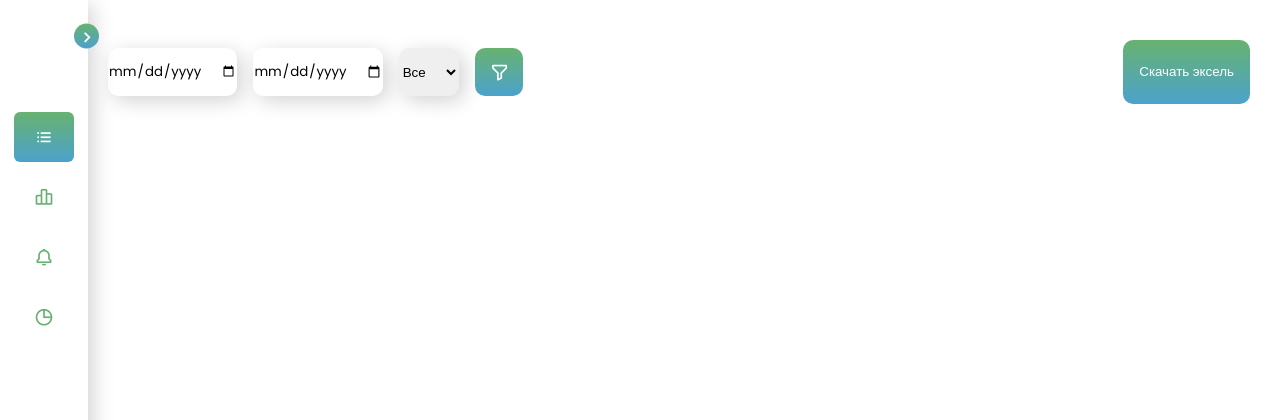
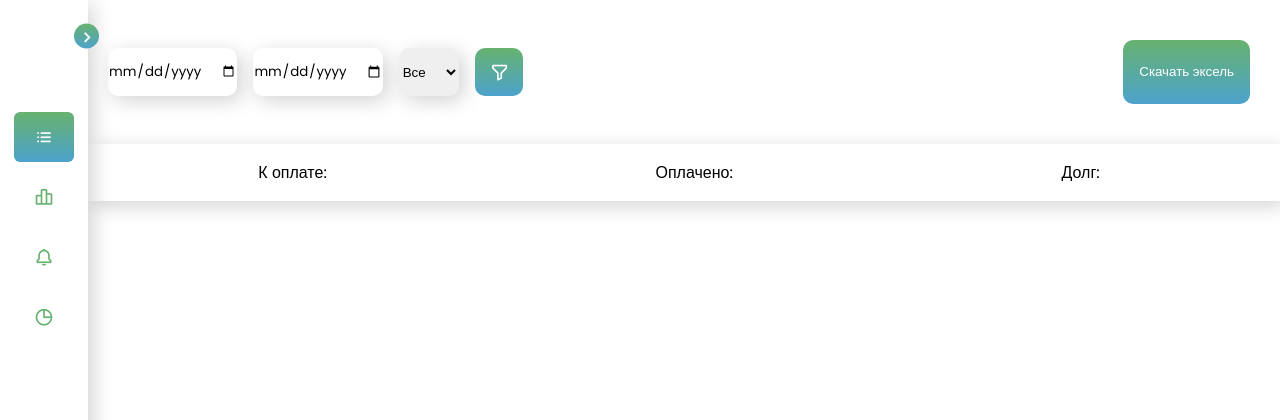
Before and after one commit to HaykBaghdasarian/HaykBaghdasarian.github.io, a PHP site: page / in a window 1280 px wide. Shown: the top 420 px of the page. Run offline with PHP 8.4, Linux system fonts and the light colour scheme; some libraries are stand-ins or nearby versions.

Commit message:
Add files via upload

```diff
--- a/index.html
+++ b/index.html
@@ -96,6 +96,11 @@
                 Скачать эксель
             </button>
         </div>
+        <div class="payinfo">
+            <p id="USD">К оплате:</p>
+            <p id="Payment">Оплачено:</p>
+            <p id="Debt">Долг:</p>
+        </div>
 
 
 
@@ -137,7 +142,7 @@ document.querySelector('.download').onclick = function() {
 }
 
 var arrTypes = []
-
+var payinfo = [0,0,0]
 
 
 
@@ -199,7 +204,7 @@ const db = getFirestore(app);
 
 const fetchData = async () => {
     const querySnapshot = await getDocs(collection(db, "Requests"));
-
+    payinfo = [0,0,0]
 
     querySnapshot.forEach((doc) => {
         arrTypes.push(doc.data())
@@ -208,6 +213,9 @@ const fetchData = async () => {
     arrTypes = arrTypes.sort((a, b) => b.DateTime - a.DateTime)
 
     arrTypes.forEach((doc) => {
+        payinfo[0] += doc.USD
+        payinfo[1] += doc.Payment
+        payinfo[2] += doc.Debt
         const home = document.querySelector('.home')
 
         let request = document.createElement('div')
@@ -312,12 +320,20 @@ const fetchData = async () => {
         home.append(request);
     })
 
+    const usd = document.querySelector('#USD')
+    const payment = document.querySelector('#Payment')
+    const debt = document.querySelector('#Debt')
+
+    usd.innerText = "К оплате: " + payinfo[0].toString()
+    payment.innerText = "Оплачено: " + payinfo[1].toString()
+    debt.innerText = "Долг: " + payinfo[2].toString()
+
 }
 
 const fetchFilteredData = async (from, to, type) => {
 
     arrTypes = []
-
+    payinfo = [0,0,0]
 
     let requests = document.querySelectorAll('.request')
     requests.forEach(request => {
@@ -338,6 +354,9 @@ const fetchFilteredData = async (from, to, type) => {
     arrTypes = arrTypes.sort((a, b) => b.DateTime - a.DateTime)
 
     arrTypes.forEach((doc) => {
+        payinfo[0] += doc.USD
+        payinfo[1] += doc.Payment
+        payinfo[2] += doc.Debt
         const home = document.querySelector('.home')
 
 let request = document.createElement('div')
@@ -422,6 +441,8 @@ request.className = 'request'
         four.append(debt)
 
 
+
+
     let five = document.createElement('div')
     five.className = 'five'
 
@@ -434,17 +455,27 @@ request.className = 'request'
         id.className = 'id'
         id.innerText = doc.ID
         five.append(id)
+        request.append(first)
+        request.append(yesno)
+        request.append(four)
+        request.append(five)
+        home.append(request);
 
-request.append(first)
-request.append(yesno)
-request.append(four)
-request.append(five)
-home.append(request);
     })
+
+    const usd = document.querySelector('#USD')
+    const payment = document.querySelector('#Payment')
+    const debt = document.querySelector('#Debt')
+
+    usd.innerText = "К оплате: " + payinfo[0].toString()
+    payment.innerText = "Оплачено: " + payinfo[1].toString()
+    debt.innerText = "Долг: " + payinfo[2].toString()
 
 
 
 }
+
+
 
 fetchData()
     </script>
--- a/style.css
+++ b/style.css
@@ -352,6 +352,15 @@ body{
     margin-right: 2vh;
 }
 
+.payinfo{
+    background-color: white;
+    padding: 2vh;
+    box-shadow: 5px 5px 20px lightgray;
+    width: 100%;
+    display: flex;
+    justify-content: space-around;
+}
+
 .filter{
     background: rgb(103,178,112);
     background: linear-gradient(180deg, rgba(103,178,112,1) 0%, rgba(76,162,204,1) 100%);
```
